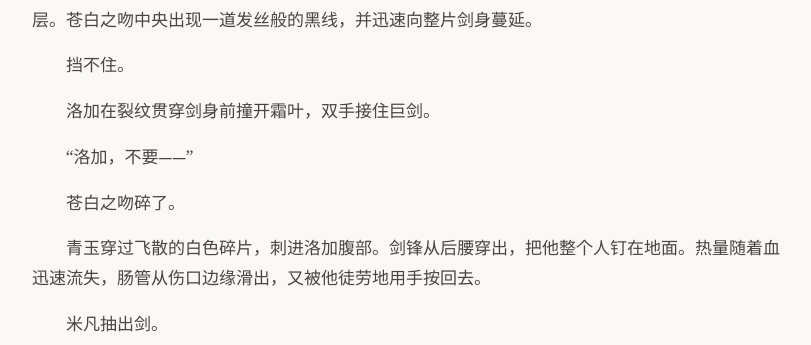
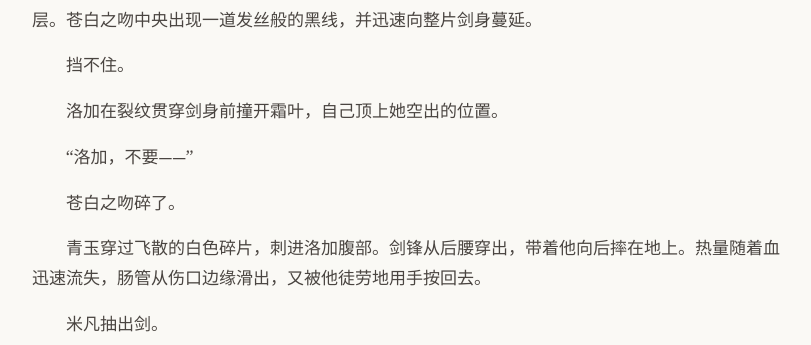
Before and after one commit to yihenc/yihenc.github.io, a Jekyll site: the page built from _posts/2026-03-04-云潮.md, in a window 1280 px wide and 900 px high, scrolled down 3845 px. Shown: the part 161-506 px from the top of the window, without its empty margins (232-1043 px from the left). Built offline with Jekyll 4.4.1, drawn with Linux system fonts in a browser that asks for light colours; nearby versions of some CDN libraries; some of the changed text lies outside the part shown.

Commit message:
Edit: 精校云潮并校正战斗动作

```diff
--- a/_posts/2026-03-04-云潮.md
+++ b/_posts/2026-03-04-云潮.md
@@ -147,13 +147,13 @@ date: 2026-03-04 00:00 +0000
 
 挡不住。
 
-洛加在裂纹贯穿剑身前撞开霜叶，双手接住巨剑。
+洛加在裂纹贯穿剑身前撞开霜叶，自己顶上她空出的位置。
 
 “洛加，不要——”
 
 苍白之吻碎了。
 
-青玉穿过飞散的白色碎片，刺进洛加腹部。剑锋从后腰穿出，把他整个人钉在地面。热量随着血迅速流失，肠管从伤口边缘滑出，又被他徒劳地用手按回去。
+青玉穿过飞散的白色碎片，刺进洛加腹部。剑锋从后腰穿出，带着他向后摔在地上。热量随着血迅速流失，肠管从伤口边缘滑出，又被他徒劳地用手按回去。
 
 米凡抽出剑。
 
@@ -221,7 +221,7 @@ date: 2026-03-04 00:00 +0000
 
 一声咆哮从云中爆发。
 
-整座半球空间的空气被同时推出。离得最近的人全部伏倒，耳膜剧痛。就连米凡也把青玉插进地面，才没有被气浪掀走。
+咆哮把半球空腔里的空气一齐推向四壁。离得最近的人全部伏倒，耳膜剧痛。就连米凡也把青玉插进地面，才没有被气浪掀走。
 
 云雾散开。
 
```
Also changed, not shown: other parts of _posts/2026-03-04-云潮.md (+2 -2 lines).
